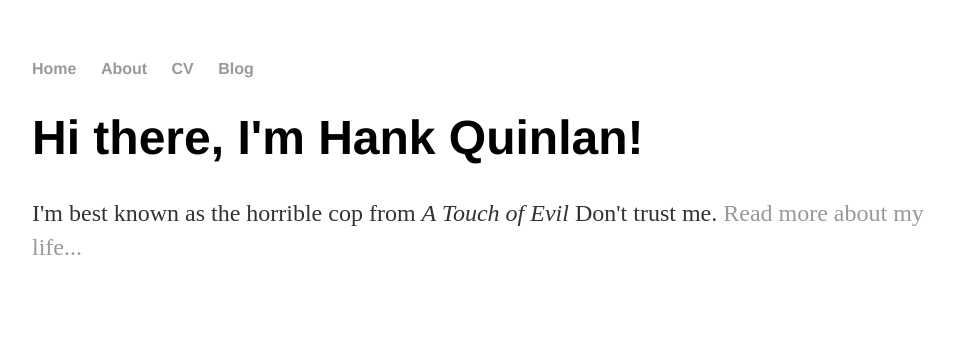
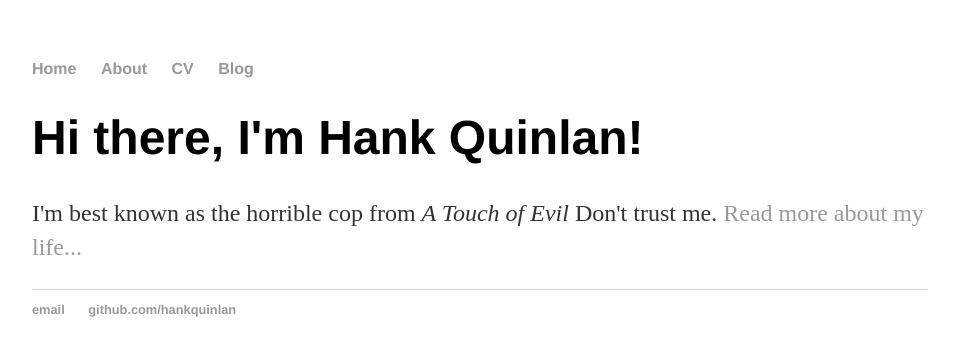
Before and after one commit to aushra/aushra.github.io, a Jekyll site: the page built from index.html, in a window 1280 px wide. Shown: the top 356 px of the page, without its empty margins (160-1115 px from the left). Built offline with Jekyll 4.4.1, drawn with Linux system fonts in a browser that asks for light colours.

Commit message:
Update index.html

```diff
--- a/index.html
+++ b/index.html
@@ -1,22 +1,8 @@
-<!DOCTYPE html>
-<html>
-	<head>
-		<title>Hank Quinlan, Horrible Cop</title>
-		<!-- link to main stylesheet -->
-		<link rel="stylesheet" type="text/css" href="/css/main.css">
-	</head>
-	<body>
-		<nav>
-    		<ul>
-        		<li><a href="/">Home</a></li>
-	        	<li><a href="/about">About</a></li>
-        		<li><a href="/cv">CV</a></li>
-        		<li><a href="/blog">Blog</a></li>
-    		</ul>
-		</nav>
-		<div class="container">
-    		<div class="blurb">
-        		<h1>Hi there, I'm Hank Quinlan!</h1>
-				<p>I'm best known as the horrible cop from <em>A Touch of Evil</em> Don't trust me. <a href="/about">Read more about my life...</a></p>
-    		</div><!-- /.blurb -->
-		</div><!-- /.container -->
+---
+layout: default
+title: Hank Quinlan, Horrible Cop
+---
+<div class="blurb">
+	<h1>Hi there, I'm Hank Quinlan!</h1>
+	<p>I'm best known as the horrible cop from <em>A Touch of Evil</em> Don't trust me. <a href="/about">Read more about my life...</a></p>
+</div><!-- /.blurb -->
```
